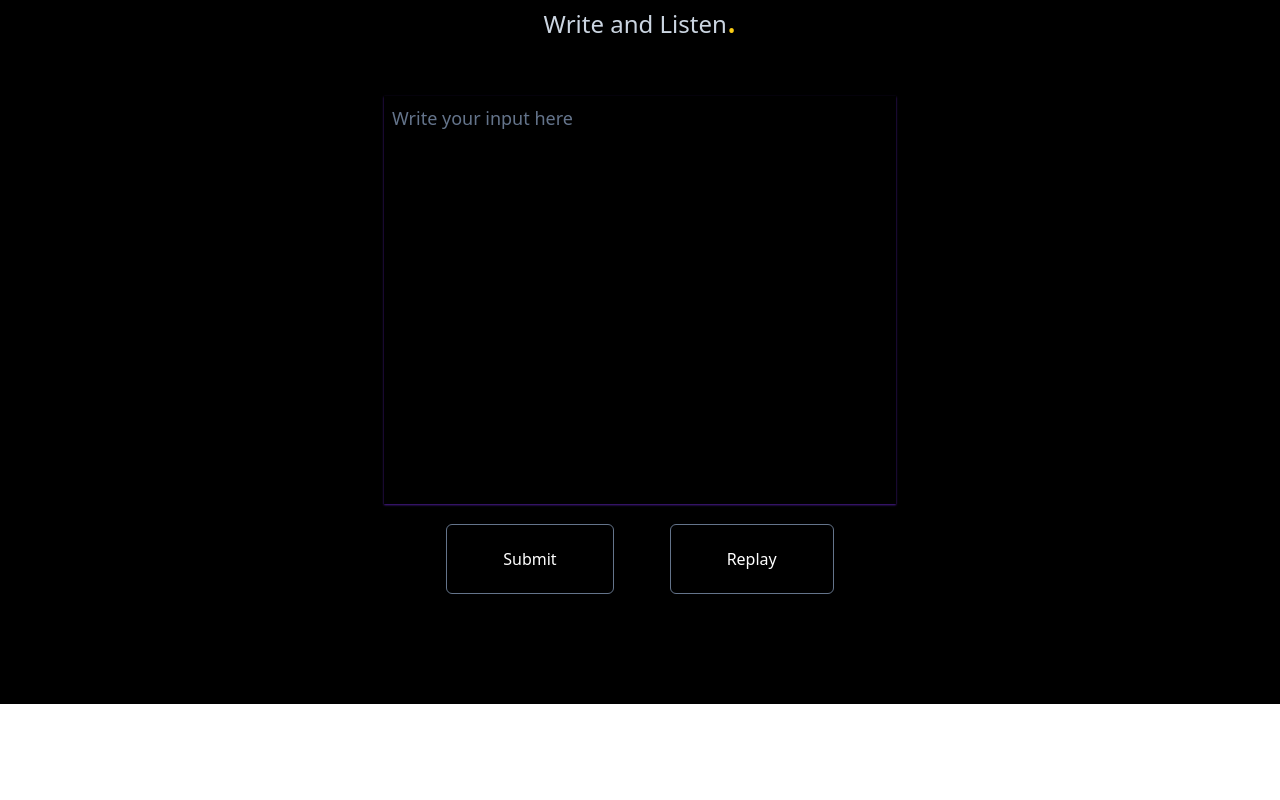
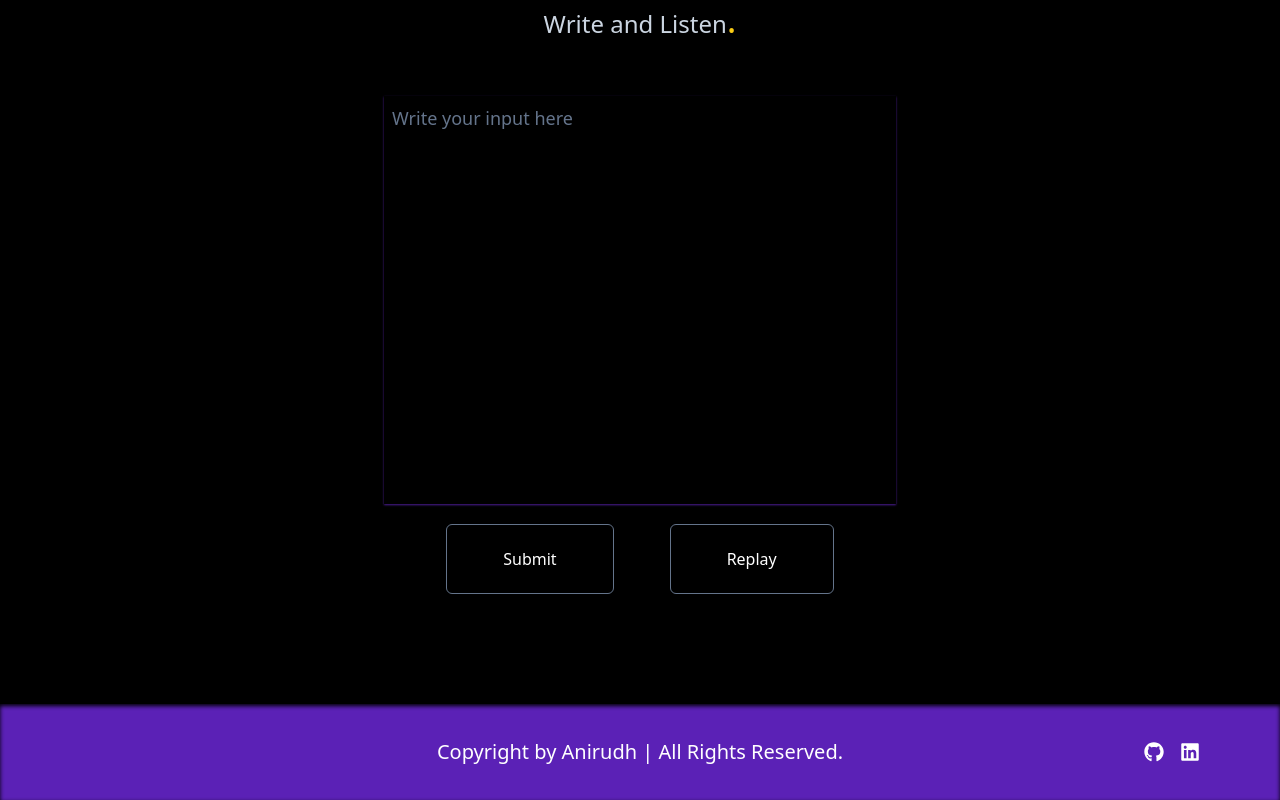
Before and after one commit to AnirudhMemani/Text-to-speech, a React (Vite) app in the folder Frontend/SoundBox/: page / in a window 1280 px wide. Shown: the part 192-992 px from the top of the page. Before the commit the page ends 896 px from the top, so only its background shows below. Built offline with nearby package versions, Linux system fonts and the light colour scheme.

Commit message:
final commit

```diff
--- a/Frontend/SoundBox/src/App.tsx
+++ b/Frontend/SoundBox/src/App.tsx
@@ -6,6 +6,7 @@ import { ROUTES } from "./Utils/constants";
 import Navbar from "./Components/Navbar";
 import { useState } from "react";
 import NotFound from "./Pages/NotFound";
+import Footer from "./Components/Footer";
 
 function App() {
   const [voiceId, setVoiceId] = useState(1);
@@ -47,6 +48,7 @@ function App() {
           element={<NotFound />}
         />
       </Routes>
+      {!isPageNotFound && <Footer />}
     </div>
   );
 }
--- a/Frontend/SoundBox/src/Components/Dicaphone.tsx
+++ b/Frontend/SoundBox/src/Components/Dicaphone.tsx
@@ -2,7 +2,7 @@ import "regenerator-runtime/runtime";
 import SpeechRecognition, {
   useSpeechRecognition,
 } from "react-speech-recognition";
-import { SetStateAction, useEffect } from "react";
+import { SetStateAction, useEffect, useState } from "react";
 import { replayAudio } from "../Utils/helpers";
 
 const Dictaphone: React.FC<{
@@ -15,6 +15,8 @@ const Dictaphone: React.FC<{
     resetTranscript,
     browserSupportsSpeechRecognition,
   } = useSpeechRecognition();
+
+  const [isDisabled, setIsDisabled] = useState<boolean>(true);
 
   useEffect(() => {
     setText(transcript);
@@ -46,6 +48,7 @@ const Dictaphone: React.FC<{
         </button>
         <button
           onClick={() => {
+            setIsDisabled(false);
             SpeechRecognition.stopListening();
             resetTranscript();
           }}
@@ -61,7 +64,8 @@ const Dictaphone: React.FC<{
         </button>
         <button
           onClick={replayAudio}
-          className="md:px-14 w-[90%] md:w-fit cursor-pointer py-4 md:py-3 rounded-sm bg-transparent border border-slate-500 hover:scale-105"
+          className="md:px-14 w-[90%] md:w-fit cursor-pointer py-4 md:py-3 rounded-sm bg-transparent border border-slate-500 hover:scale-105 disabled:scale-100 disabled:cursor-not-allowed"
+          disabled={isDisabled}
         >
           Replay
         </button>
--- /dev/null
+++ b/Frontend/SoundBox/src/Components/Footer.tsx
@@ -0,0 +1,32 @@
+import { FaGithub, FaLinkedin } from "react-icons/fa";
+
+const Footer: React.FC = (): React.JSX.Element => {
+  return (
+    <div className="relative flex items-center justify-center w-full h-24 shadow-inner shadow-black bg-violet-800 text-white">
+      <p className="text-xl">Copyright by Anirudh | All Rights Reserved.</p>
+      <div className="absolute flex gap-4 right-20">
+        <a
+          className="no-underline"
+          target="_blank"
+          href="https://github.com/AnirudhMemani"
+        >
+          <FaGithub
+            className="hover:scale-110 transition-all duration-200 ease-in-out cursor-pointer"
+            size={20}
+          />
+        </a>
+        <a
+          target="_blank"
+          href="https://linkedin.com/in/anirudhmemani/"
+        >
+          <FaLinkedin
+            size={20}
+            className="hover:scale-110 transition-all duration-200 ease-in-out cursor-pointer"
+          />
+        </a>
+      </div>
+    </div>
+  );
+};
+
+export default Footer;
```
